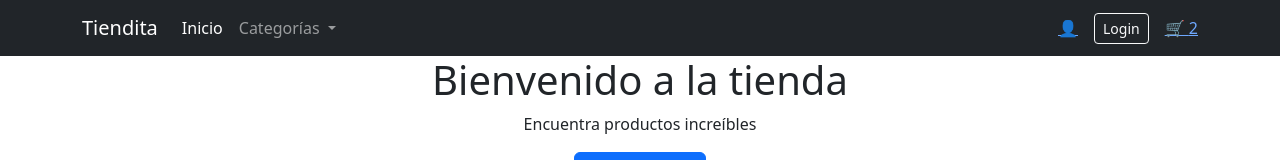
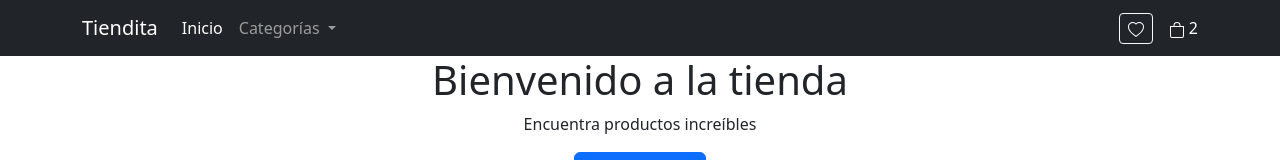
Before and after one commit to karen-daniela-dev/Hacakthon-LandingPage, a plain HTML site: page index.html in a window 1280 px wide. Shown: the top 160 px of the page. Drawn offline with nearby package versions, Linux system fonts and the light colour scheme.

Commit message:
css agregado

```diff
--- a/index.html
+++ b/index.html
@@ -14,55 +14,82 @@
 <body class="d-flex flex-column min-vh-100">
 
     <header class="tienda__header sticky-top z-3">
-        <nav class=" navbar navbar-expand-lg bg-dark " data-bs-theme="dark">
+      <nav class="navbar navbar-expand-lg bg-dark" data-bs-theme="dark">
         <div class="container debug">
           <!-- brend -->
           <a class="navbar-brand tienda__logo" href="index.html">Tiendita</a>
           <!-- botón mobile -->
-                <button class="navbar-toggler" type="button" data-bs-toggle="collapse" data-bs-target="#navbarTienda"
-                    aria-controls="navbarTienda" aria-expanded="false" aria-label="toggle navigation">
+          <button
+            class="navbar-toggler"
+            type="button"
+            data-bs-toggle="collapse"
+            data-bs-target="#navbarTienda"
+            aria-controls="navbarTienda"
+            aria-expanded="false"
+            aria-label="toggle navigation"
+          >
             <span class="navbar-toggler-icon"></span>
           </button>
 
           <!-- contenido -->
           <div class="collapse navbar-collapse" id="navbarTienda">
-
             <!-- links -->
             <ul class="navbar-nav me-auto mb-2 mb-lg-0">
               <li class="nav-item">
                 <a class="nav-link active" href="index.html">Inicio</a>
-
               </li>
               <!-- categorías -->
               <li class="nav-item dropdown">
-                            <a class="nav-link dropdown-toggle" href="#" role="button" data-bs-toggle="dropdown"
-                                aria-expanded="false">
+                <a
+                  class="nav-link dropdown-toggle"
+                  href="#"
+                  role="button"
+                  data-bs-toggle="dropdown"
+                  aria-expanded="false"
+                >
                   Categorías
                 </a>
                 <ul class="dropdown-menu">
                   <li><a class="dropdown-item" href="#">HAburguesa x</a></li>
                   <li><a class="dropdown-item" href="#">HAburguesa y</a></li>
-
-
                 </ul>
               </li>
-
             </ul>
 
             <!-- Iconos -->
             <div class="d-flex align-items-center gap-3">
-                        <!-- perfil -->
-                        <a href="#" class="tienda__icon">
-                            👤</a>
               <!-- login -->
               <a href="#" class="btn btn-outline-light btn-sm">
-                            Login</a>
+                <svg
+                  xmlns="http://www.w3.org/2000/svg"
+                  width="16"
+                  height="16"
+                  fill="currentColor"
+                  style="color: white"
+                  class="bi bi-heart"
+                  viewBox="0 0 16 16"
+                >
+                  <path
+                    d="m8 2.748-.717-.737C5.6.281 2.514.878 1.4 3.053c-.523 1.023-.641 2.5.314 4.385.92 1.815 2.834 3.989 6.286 6.357 3.452-2.368 5.365-4.542 6.286-6.357.955-1.886.838-3.362.314-4.385C13.486.878 10.4.28 8.717 2.01zM8 15C-7.333 4.868 3.279-3.04 7.824 1.143q.09.083.176.171a3 3 0 0 1 .176-.17C12.72-3.042 23.333 4.867 8 15"
+                  /></svg
+              ></a>
               <!-- carrito -->
-                        <a href="#" class="tienda__icon position-relative">
-                            🛒
-                            <span class="tienda__cart-badge">2</span>
+              <a href="#" class="tienda__icon position-relative" style="text-decoration: none;">
+                <svg
+                  xmlns="http://www.w3.org/2000/svg"
+                  width="16"
+                  height="16"
+                  style="color: white"
+                  fill="currentColor"
+                  class="bi bi-bag"
+                  viewBox="0 0 16 16"
+                >
+                  <path
+                    d="M8 1a2.5 2.5 0 0 1 2.5 2.5V4h-5v-.5A2.5 2.5 0 0 1 8 1m3.5 3v-.5a3.5 3.5 0 1 0-7 0V4H1v10a2 2 0 0 0 2 2h10a2 2 0 0 0 2-2V4zM2 5h12v9a1 1 0 0 1-1 1H3a1 1 0 0 1-1-1z"
+                  />
+                </svg>
+                <span class="tienda__cart-badge" style="color: white;">2</span>
               </a>
-
             </div>
           </div>
         </div>
```
Lines whose indentation alone changed are shown as unchanged.
